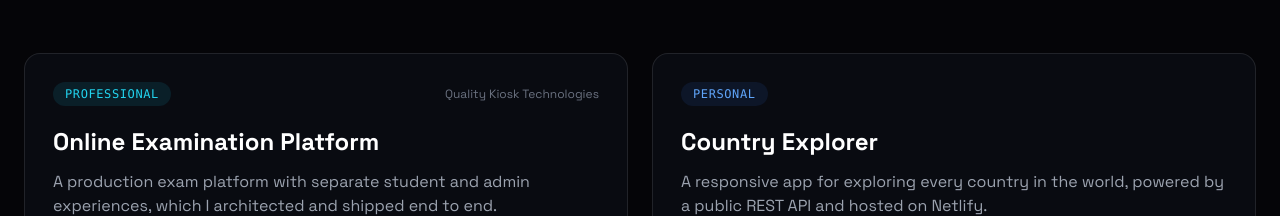
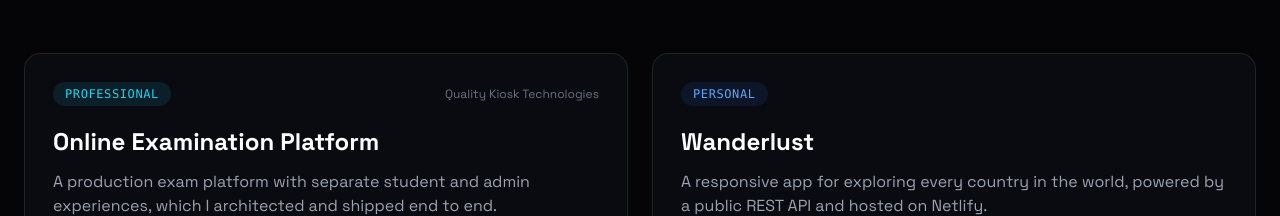
Before and after one commit to AnkitRTiwari/Portfolio, a React (Vite) app: page / in a window 1280 px wide. Shown: the part 4480-4696 px from the top of the page. Built offline with nearby package versions, Linux system fonts and the light colour scheme.

Commit message:
Update project changes

```diff
--- a/src/data/portfolio.js
+++ b/src/data/portfolio.js
@@ -158,14 +158,7 @@ export const experience = [
       "Migrated the platform's legacy styling system to Tailwind CSS, standardizing the design language across projects.",
       "Grew from code reviews and debugging sessions with senior engineers into owning features end to end.",
     ],
-    tech: [
-      "React.js",
-      "Redux",
-      "Node.js",
-      "Express.js",
-      "Tailwind CSS",
-      "JWT",
-    ],
+    tech: ["React.js", "Redux", "Node.js", "Express.js", "Tailwind CSS", "JWT"],
   },
 ];
 
@@ -184,7 +177,7 @@ export const projects = [
     tech: ["React.js", "Node.js", "Express.js", "MongoDB", "JWT", "AWS EC2"],
   },
   {
-    title: "Country Explorer",
+    title: "Wanderlust",
     type: "Personal",
     description:
       "A responsive app for exploring every country in the world, powered by a public REST API and hosted on Netlify.",
@@ -194,7 +187,7 @@ export const projects = [
       "Shimmer loading states and a dark/light theme saved in Local Storage",
     ],
     tech: ["React.js", "REST API", "SCSS"],
-    link: "https://listofcountriesapi.netlify.app/",
+    link: "https://wanderlustankit.netlify.app/",
   },
   {
     title: "B2B Product Listing",
```
